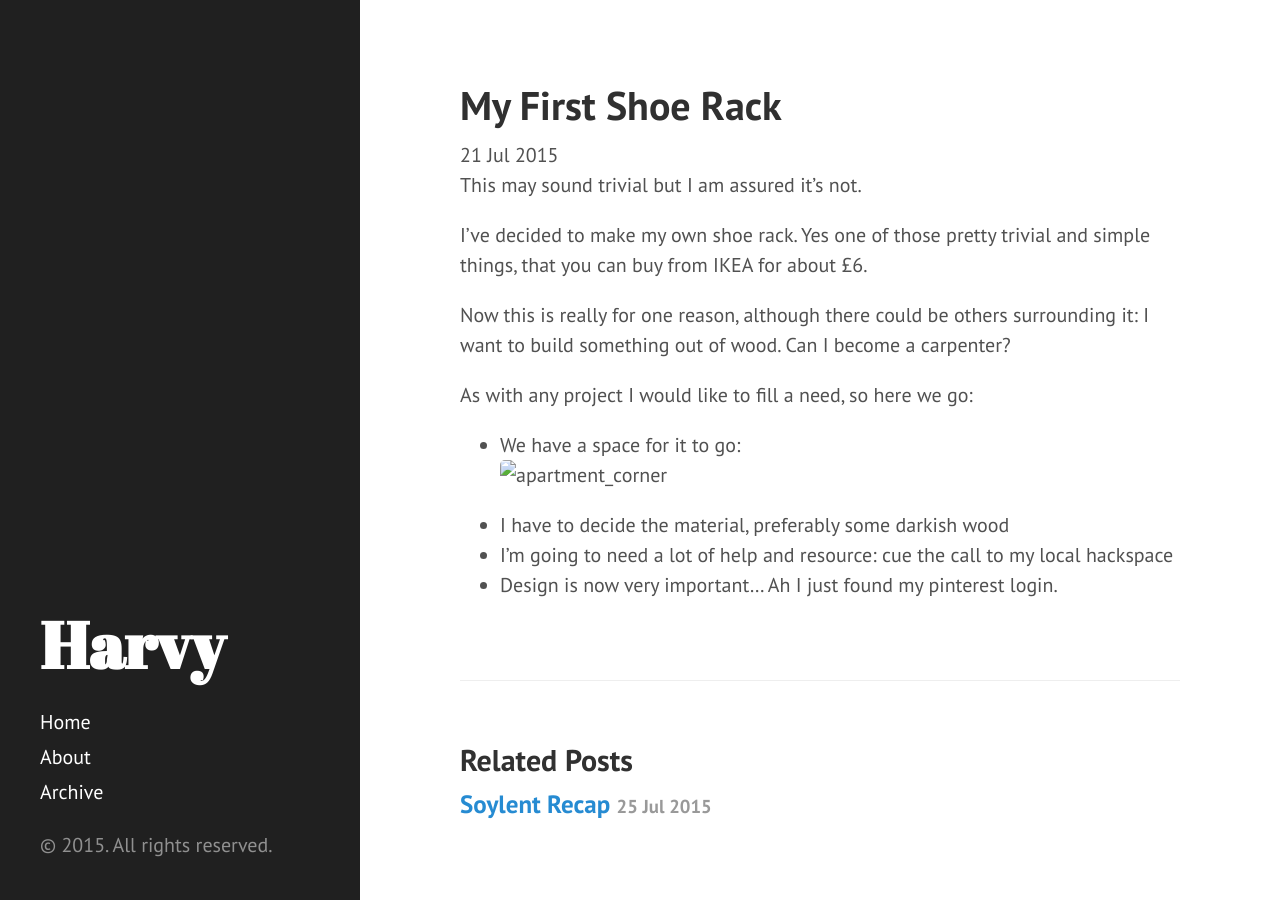
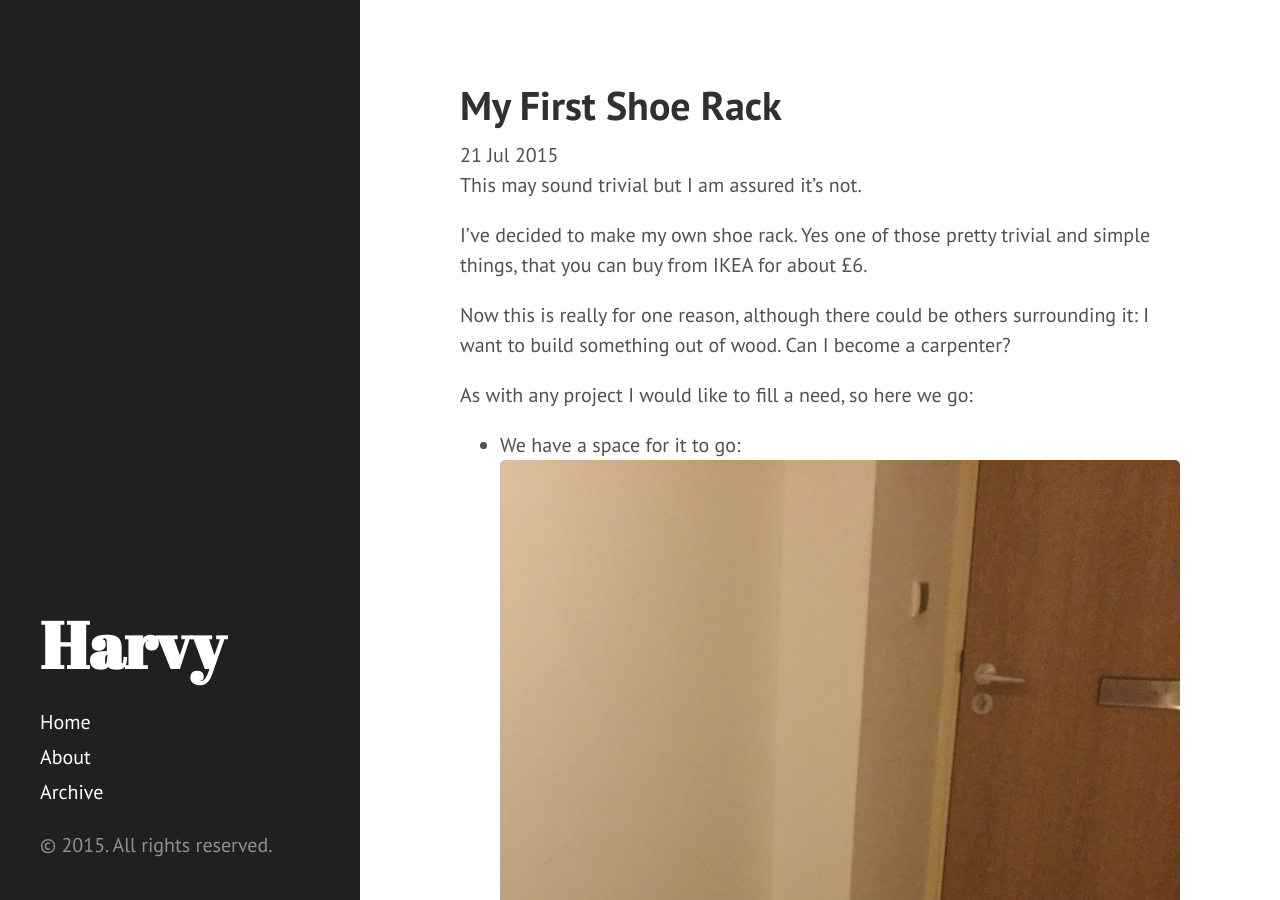
Before and after one commit to harvy4002/harvy4002.github.io, a Jekyll site: the page built from _posts/2015-07-21-my-first-shoe-rack.md, in a window 1280 px wide and 900 px high. Built offline with Jekyll 4.4.1, drawn with Linux system fonts in a browser that asks for light colours.

Commit message:
Fixed issue with images not appearing
This was specifically on the post pages, as the URL for the images was a
relative path, so they need to be absolute due to the way Jekyll paths
the posts.

```diff
--- a/_posts/2015-07-21-my-first-shoe-rack.md
+++ b/_posts/2015-07-21-my-first-shoe-rack.md
@@ -11,7 +11,7 @@ Now this is really for one reason, although there could be others surrounding it
 
 As with any project I would like to fill a need, so here we go:
 
-* We have a space for it to go: ![apartment_corner](../assets/apartment_corner.jpg)
+* We have a space for it to go: ![apartment_corner](/assets/apartment_corner.jpg)
 * I have to decide the material, preferably some darkish wood
 * I'm going to need a lot of help and resource: cue the call to my local hackspace
 * Design is now very important... Ah I just found my pinterest login.
```
Also changed, not shown: _posts/2015-07-25-soylent-recap.md (+1 -1 lines).
